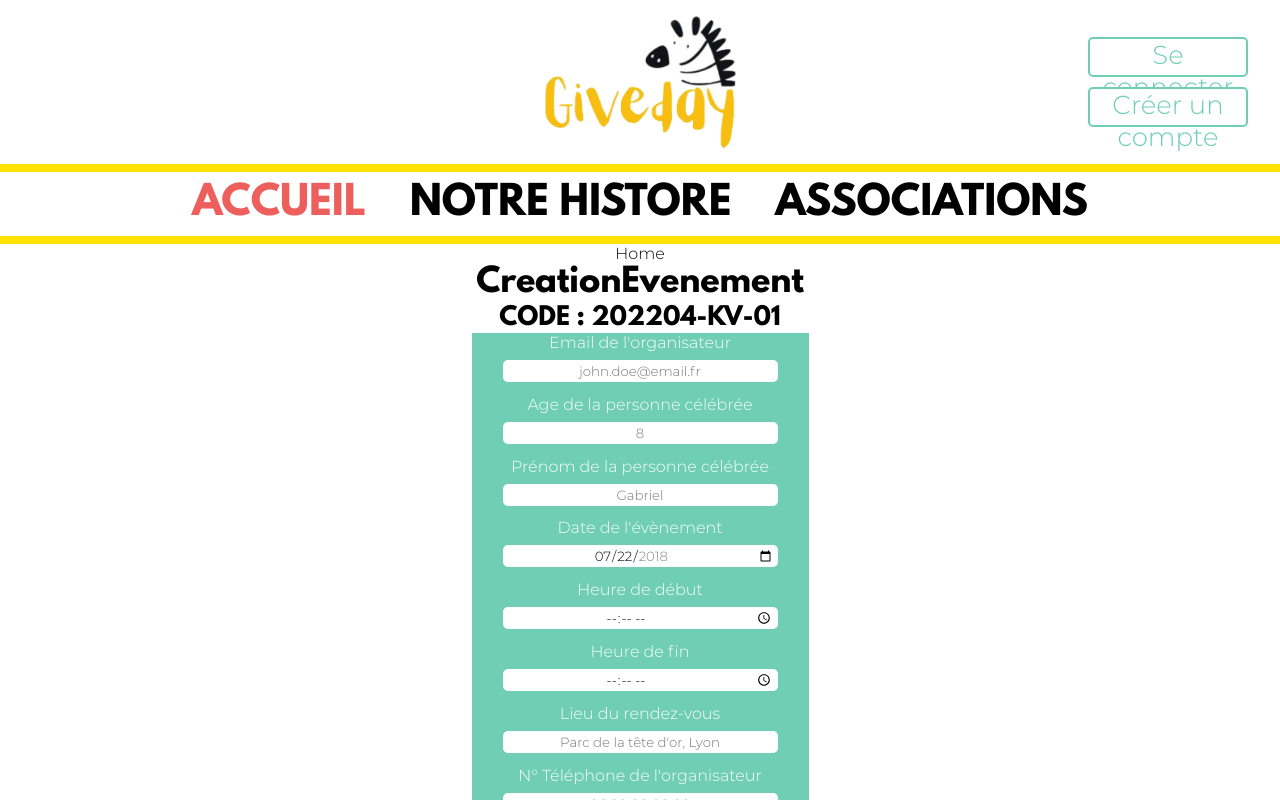
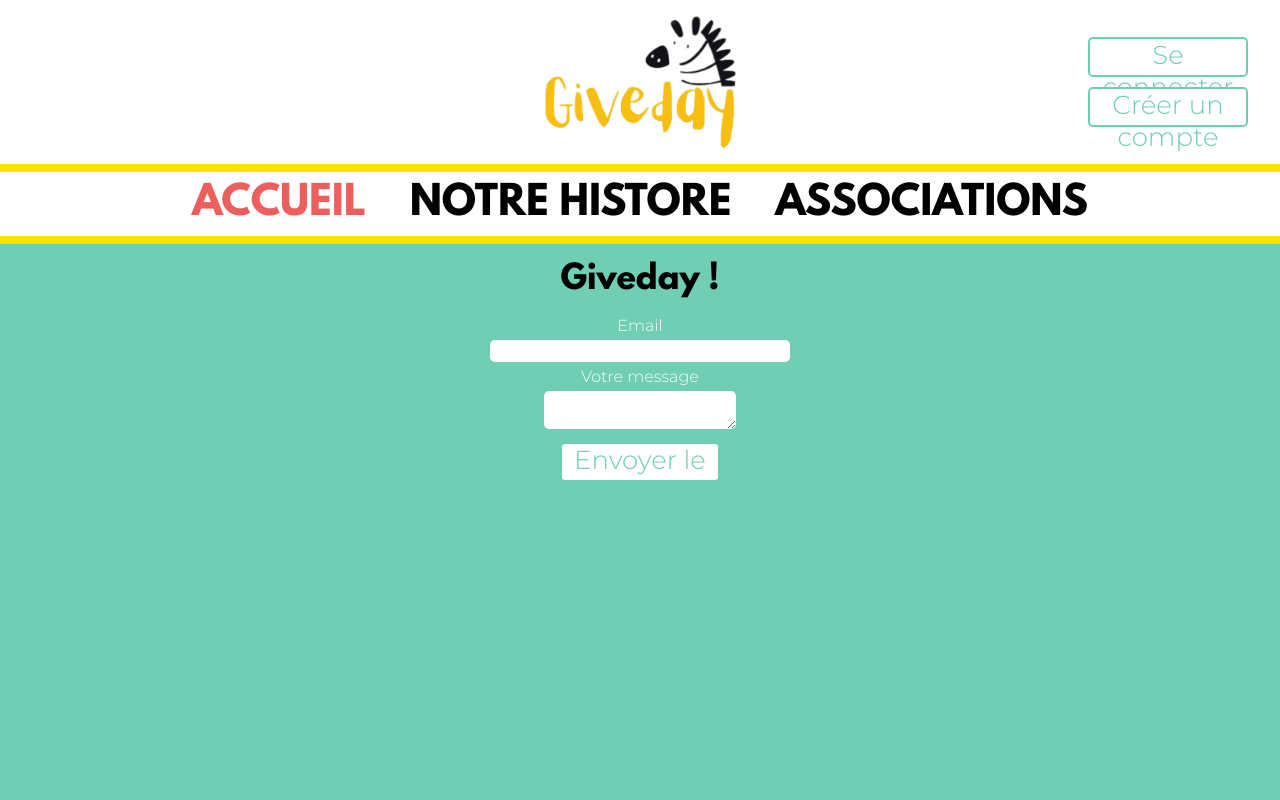
Before and after one commit to WildCodeSchool/2022-03-JS-RemoteFR-Outsiders-P3-GiveDay, a React (Vite) app in the folder frontend/: page / in a window 1280 px wide. Shown: the top 800 px of the page. Built offline with nearby package versions, Linux system fonts and the light colour scheme.

Commit message:
Contact : creation du formaulaire

```diff
--- a/frontend/src/assets/root.css
+++ b/frontend/src/assets/root.css
@@ -38,7 +38,9 @@
   text-decoration: none;
   font-family: var(--font-big-text);
 }
-h1, h2, h3{
+h1,
+h2,
+h3 {
   font-family: var(--font-titre_small-text);
 }
 .buttonStyle {
@@ -54,5 +56,5 @@ h1, h2, h3{
   background-color: var(--color_3);
   color: var(--color_light);
   border: 2px solid var(--color_light);
-  cursor:pointer;
+  cursor: pointer;
 }
--- a/frontend/src/components/Contact/Contact.jsx
+++ b/frontend/src/components/Contact/Contact.jsx
@@ -2,7 +2,52 @@ import React from "react";
 import "./contact.css";
 
 function Contact() {
-  return <div>Contact</div>;
+  function onSubmit() {
+    console.warn("Envoi du formulaire de contact...");
+  }
+
+  function handleAdd() {
+    console.warn("Clic boutton Envoi du formulaire de contact...");
+  }
+
+  return (
+    <div className="contactContainer">
+      <form
+        id="contact"
+        className="contactForm"
+        action="/api/route/contact"
+        method="post"
+        onSubmit={onSubmit}
+      >
+        <h1>Giveday !</h1>
+        <label htmlFor="input_mail">
+          Email
+          <input
+            className="inputForm"
+            id="input_mail"
+            type="email"
+            name="adresse_mail"
+            pattern="[a-z0-9._%+-]+@[a-z0-9.-]+\.[a-z]{2,4}$"
+          />
+        </label>
+
+        <label htmlFor="input_message">
+          Votre message
+          <textarea id="input_message" defaultValue="" />
+        </label>
+
+        <button
+          className="buttonStyle"
+          type="submit"
+          form="EnvoiContact"
+          value="Submit"
+          onClick={handleAdd}
+        >
+          Envoyer le message
+        </button>
+      </form>
+    </div>
+  );
 }
 
 export default Contact;
--- a/frontend/src/components/Contact/contact.css
+++ b/frontend/src/components/Contact/contact.css
@@ -0,0 +1,77 @@
+.contactContainer {
+  display: flex;
+  width: 100vw;
+  height: 100vh;
+  flex-direction: column;
+  background-color: var(--color_3);
+}
+
+#contact {
+  background-color: var(--color_3);
+  display: flex;
+  width: 100%;
+  flex-direction: column;
+  align-items: flex-start;
+  justify-content: start;
+}
+
+#contact h1 {
+  width: auto;
+  margin: 1rem auto;
+}
+
+#contact .buttonContainer {
+  display: flex;
+  flex-direction: column;
+  width: 100%;
+  align-items: flex-end;
+  justify-content: center;
+  height: 10.25rem;
+}
+
+#contact .buttonStyle {
+  margin: 0.5rem auto;
+}
+
+#contact .inputForm {
+  margin-top: 0.5rem;
+  width: 300px;
+}
+
+#contact .inputForm:valid,
+#contact .inputForm:invalid,
+#input_message {
+  background-color: var(--color_light);
+  border: 0;
+  border-radius: 5px;
+  margin: 0.3rem auto;
+  color: var(--color_dark);
+  padding: 0.2rem;
+  text-align: center;
+}
+
+#contact .inputForm:invalid {
+  border: 1px solid red;
+  color: red;
+}
+
+#contact .inputForm:hover {
+  opacity: 50%;
+  position: relative;
+}
+
+#contact .inputForm:focus {
+  outline: none;
+  border: 1px solid var(--color_3);
+  opacity: 55%;
+}
+
+#contact label {
+  display: flex;
+  justify-content: center;
+  flex-direction: column;
+  align-items: center;
+  text-align: center;
+  width: 100%;
+  color: var(--color_light);
+}
--- a/frontend/src/pages/Home/Home.jsx
+++ b/frontend/src/pages/Home/Home.jsx
@@ -1,12 +1,11 @@
 import React from "react";
 import "./home.css";
-import CreationEvenement from "@components/CreationEvenement/CreationEvenement";
+import Contact from "@components/Contact/Contact";
 
 function Home() {
   return (
     <div>
-      Home
-      <CreationEvenement />
+      <Contact />
     </div>
   );
 }
```
Also changed, not shown: frontend/src/components/CreationEvenement/creationEvenement.css (+7 -6 lines), frontend/src/components/Header/Header.css (+4 -4 lines), frontend/src/components/Login/login.css (+7 -7 lines), frontend/src/components/Nav/Nav.css (+27 -26 lines).
